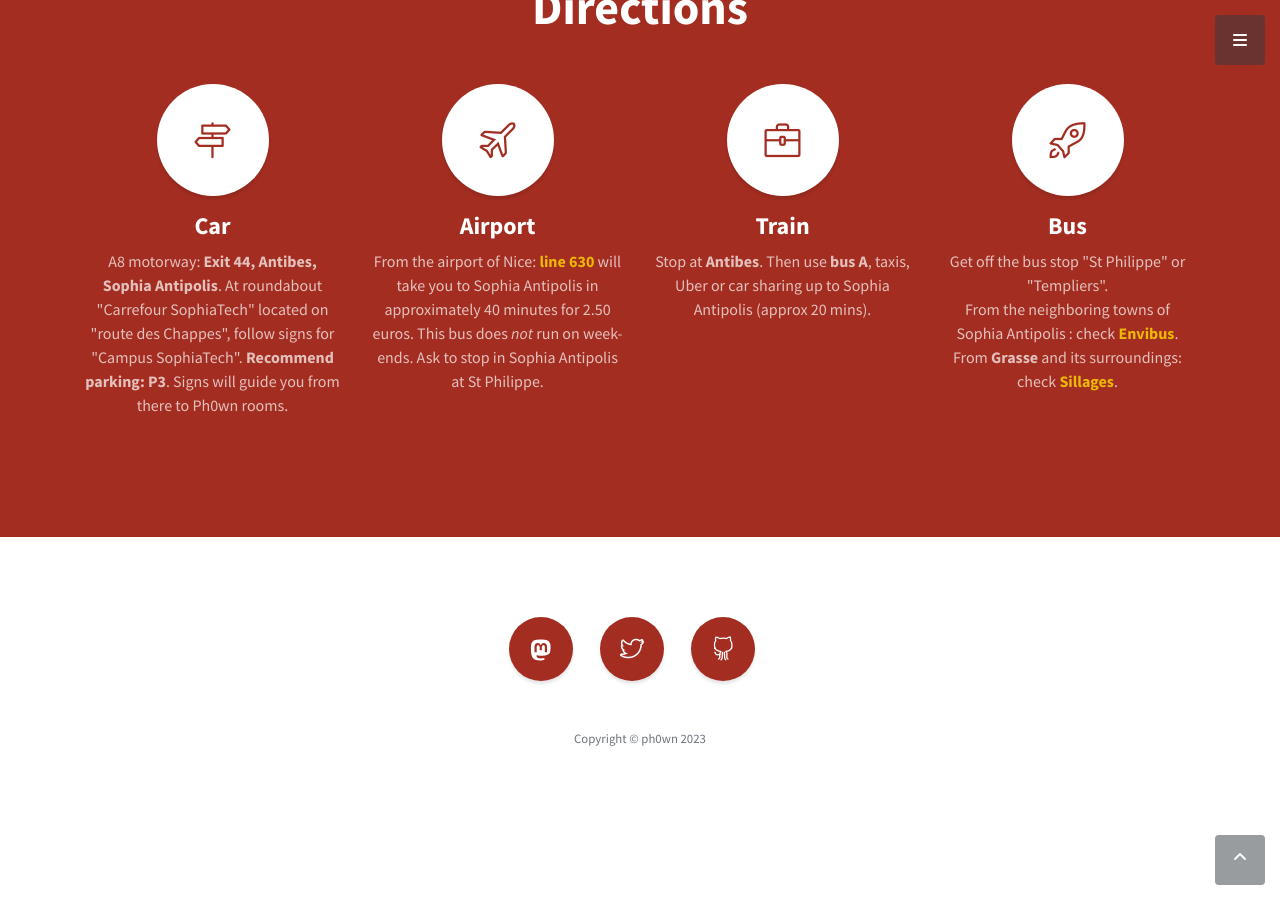
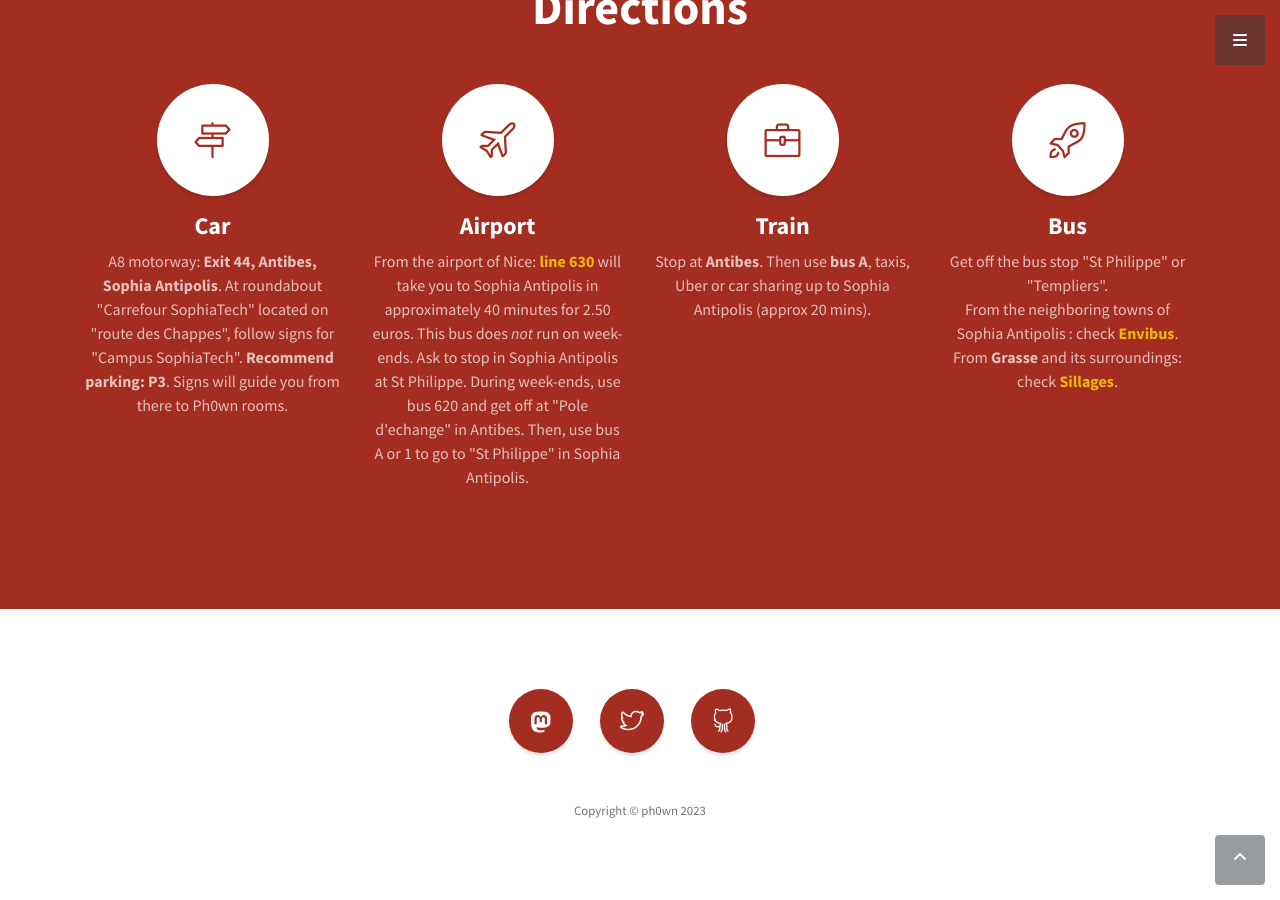
Before and after one commit to ph0wn/ph0wn.github.io, a Jekyll site: the page built from index.html, in a window 1280 px wide and 900 px high, scrolled down 6530 px. Built offline with Jekyll 4.4.1, drawn with Linux system fonts in a browser that asks for light colours.

Commit message:
updating directions for week-end

```diff
--- a/index.html
+++ b/index.html
@@ -425,7 +425,7 @@ python3 -m litex_boards.targets.qmtech_ep4ce15_starter_kit --build
               <i class="icon-plane"></i>
             </span>
             <h4>              <strong>Airport</strong>            </h4>
-	    <p class="text-faded mb-0">From the airport of Nice: <a href="https://storage.googleapis.com/is-wp-22-prod/uploads-prod/2023/01/ZOU06_ligne630-631_ex_230_Nice_Sophia_-janvier_2023.pdf" target="_blank" rel="noopener">line 630</a> will take you to Sophia Antipolis in approximately 40 minutes for 2.50 euros. This bus does <i>not</i> run on week-ends. Ask to stop in Sophia Antipolis at St Philippe.
+	    <p class="text-faded mb-0">From the airport of Nice: <a href="https://storage.googleapis.com/is-wp-22-prod/uploads-prod/2023/01/ZOU06_ligne630-631_ex_230_Nice_Sophia_-janvier_2023.pdf" target="_blank" rel="noopener">line 630</a> will take you to Sophia Antipolis in approximately 40 minutes for 2.50 euros. This bus does <i>not</i> run on week-ends. Ask to stop in Sophia Antipolis at St Philippe. During week-ends, use bus 620 and get off at "Pole d'echange" in Antibes. Then, use bus A or 1 to go to "St Philippe" in Sophia Antipolis.
 	    </p>
 	  </div>
 	  <div class="col-lg-3 col-md-6 mb-5 mb-md-0">
```
